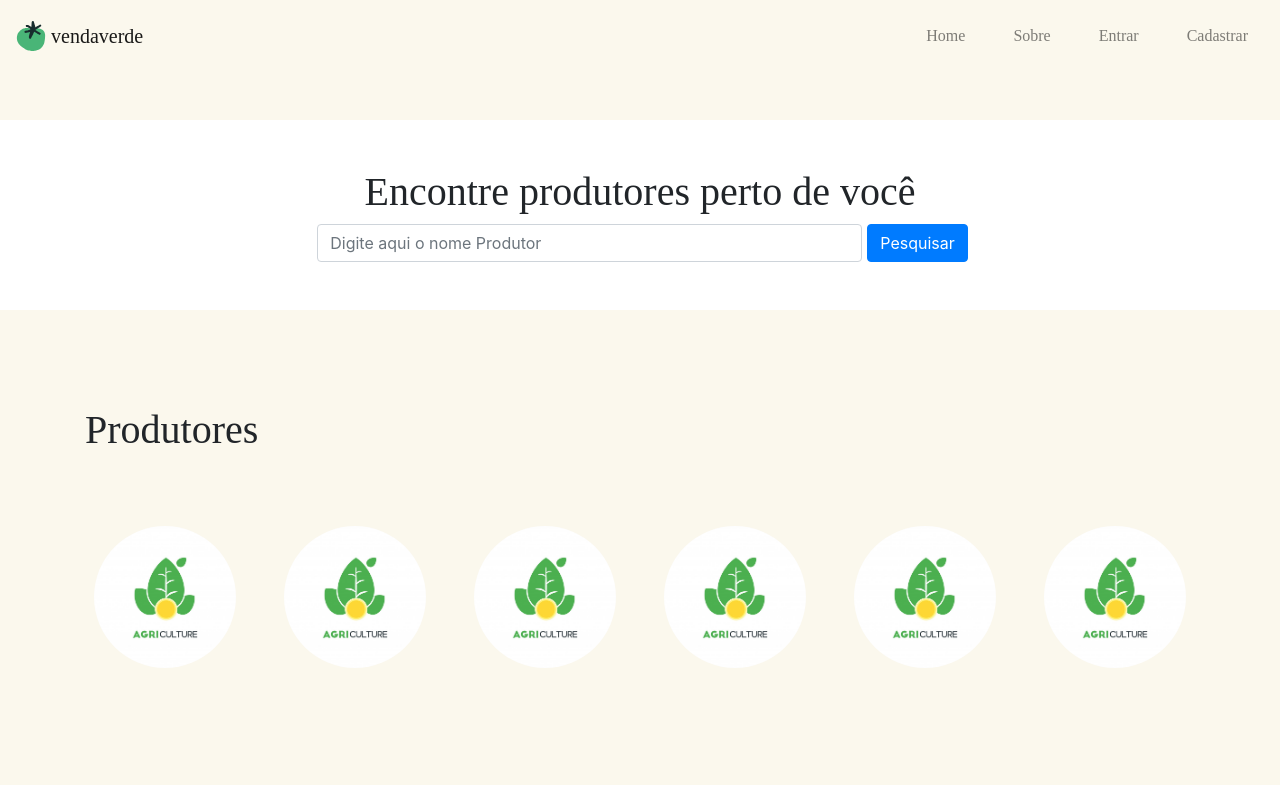
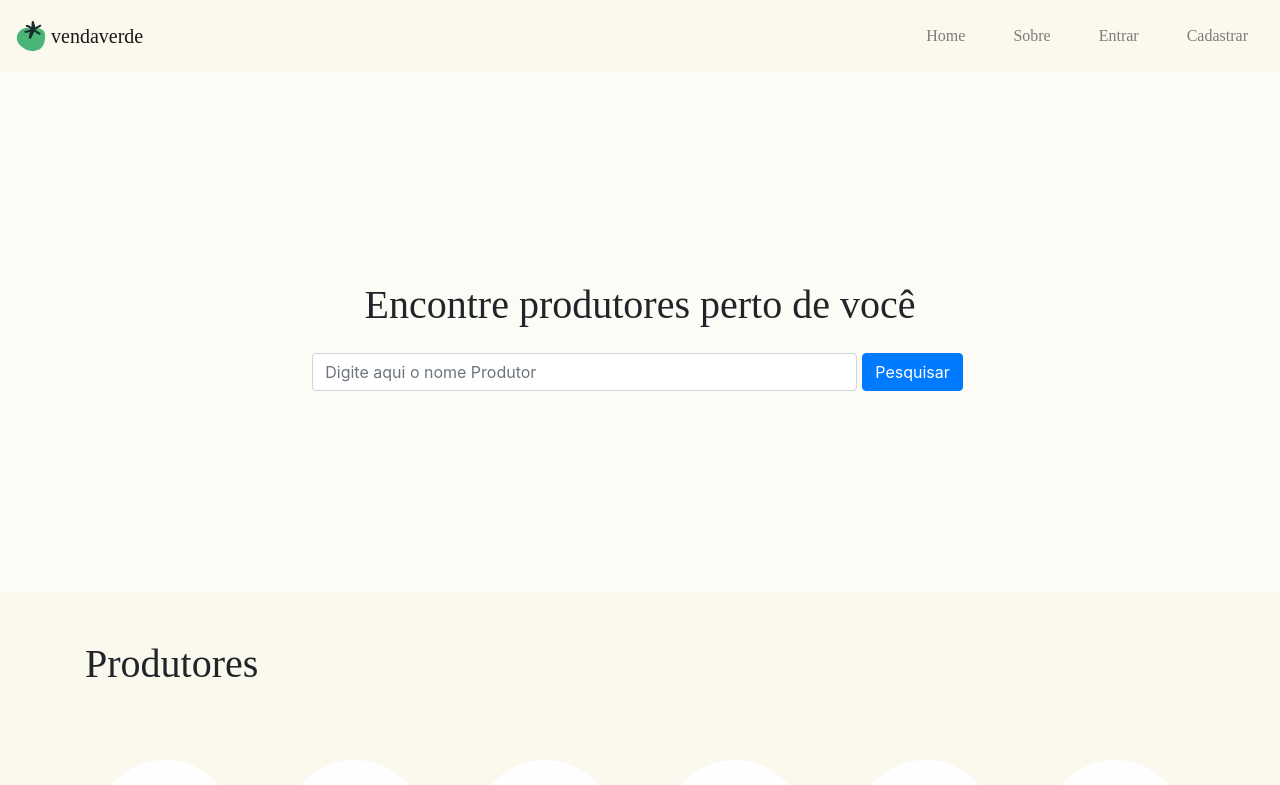
Before and after one commit to Projeto-Integrador-t10/projetointegrador, an Angular app in the folder vendaverde/: page /home in a window 1280 px wide. Shown: the top 785 px of the page. Built offline with nearby package versions, Linux system fonts and the light colour scheme; a web font is replaced by a local one.

Commit message:
ajustes layout

```diff
--- a/vendaverde/src/app/home/home.component.css
+++ b/vendaverde/src/app/home/home.component.css
@@ -1,3 +1,8 @@
 .maxwidth {
     max-width: 180px;
 }
+
+.viewheight {
+    height: 65vh;
+    background-color: rgba(255, 255, 255, 0.5);
+}
--- a/vendaverde/src/app/home/home.component.html
+++ b/vendaverde/src/app/home/home.component.html
@@ -1,15 +1,15 @@
-<section class="w-100 bg-white">
-    <div class="container d-flex my-5 py-5 align-items-center flex-column">
-        <h1>Encontre produtores perto de você</h1>
-        <form class="w-100 d-flex justify-content-center">
-            <div class="form-row align-items-center w-100 d-flex justify-content-center">
+<section class="w-100 viewheight d-flex align-items-center flex-column  justify-content-center">
+    <div class="container py-5 d-flex justify-content-center align-items-center flex-column">
+        <h1 class="my-3 text-center">Encontre produtores perto de você</h1>
+        <form class="w-100">
+            <div class="form-row w-100 my-1 d-flex justify-content-center align-items-center">
                 <div class="col-md-6">
                     <label class="sr-only" for="inlineFormInput">Name</label>
                     <input type="text" class="form-control" id="inlineFormInput"
                         placeholder="Digite aqui o nome Produtor">
                 </div>
                 <div>
-                    <button type="submit" class="btn btn-primary">Pesquisar</button>
+                    <button type="submit" class="btn btn-primary my-1">Pesquisar</button>
                 </div>
             </div>
         </form>
--- a/vendaverde/src/app/navbar/navbar.component.html
+++ b/vendaverde/src/app/navbar/navbar.component.html
@@ -1,17 +1,20 @@
 <nav class="navbar navbar-expand-lg navbar-light bg-transparent">
   <a class="navbar-brand" href="#">
-        <img src="../../assets/img/tomate-logo.svg" width="30" height="30" class="d-inline-block align-top" alt="Logo do projeto. Imagem de um tomate verde." loading="lazy">
+    <img src="../../assets/img/tomate-logo.svg" width="30" height="30" class="d-inline-block align-top"
+      alt="Logo do projeto. Imagem de um tomate verde." loading="lazy">
     vendaverde
   </a>
-    <button class="navbar-toggler" type="button" data-toggle="collapse" data-target="#navbarSupportedContent" aria-controls="navbarSupportedContent" aria-expanded="false" aria-label="Toggle navigation">
+  <button class="navbar-toggler" type="button" data-toggle="collapse" data-target="#navbarSupportedContent"
+    aria-controls="navbarSupportedContent" aria-expanded="false" aria-label="Toggle navigation">
     <span class="navbar-toggler-icon"></span>
   </button>
 
-    <div class="collapse navbar-collapse d-flex justify-content-end" id="navbarSupportedContent">
+  <div class="collapse navbar-collapse" id="navbarSupportedContent">
+    <div class="w-100 d-flex justify-content-end align-items-center">
       <ul class="navbar-nav text-right">
 
         <li class="nav-item ml-3">
-          <a class="nav-link p-3" routerLink='/home' >Home<span class="sr-only"></span></a>
+          <a class="nav-link p-3" routerLink='/home'>Home<span class="sr-only"></span></a>
         </li>
         <li class="nav-item ml-3">
           <a class="nav-link p-3" routerLink='/sobre'>Sobre</a>
@@ -29,7 +32,6 @@
           <li class="nav-item ml-3">
             <a class="nav-link p-3" routerLink='/cadastro'>Cadastrar</a>
           </li>
-
         </div>
 
         <div *ngIf='auth.btnSair()'>
@@ -41,4 +43,6 @@
 
       </ul>
     </div>
+
+  </div>
 </nav>
--- a/vendaverde/src/styles.css
+++ b/vendaverde/src/styles.css
@@ -7,4 +7,14 @@ h1, h2, h3, h4, h5, a {
 
 body {
     background-color: #f7f1d770!important;
+    overflow-y:scroll;
 }
+
+::-webkit-scrollbar {
+    -webkit-appearance: none;
+    width: 5px;
+  }
+  ::-webkit-scrollbar-thumb {
+    background-color: rgb(87, 87, 87);
+    -webkit-box-shadow: 0 0 1px rgba(250, 250, 250, 0.5);
+  }
```
Lines whose indentation alone changed are shown as unchanged.
